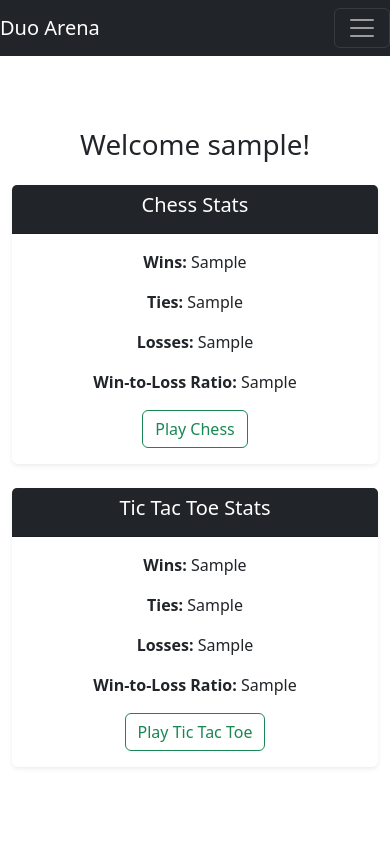
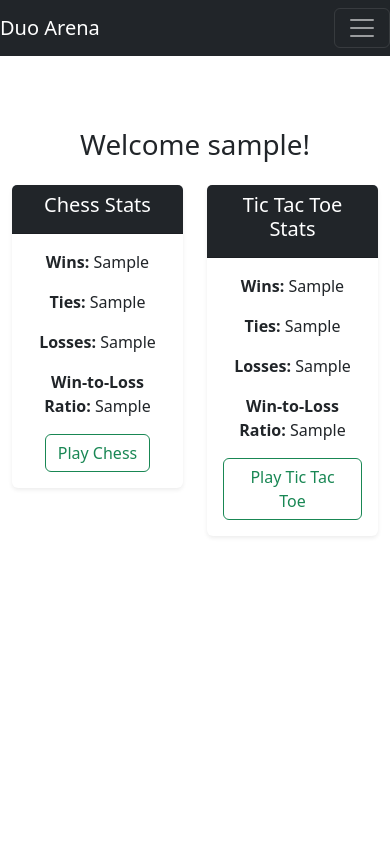
Before and after one commit to Benett-t/Final_Project, a Flask app: template Final_Project/templates/index.html in a window 390 px wide. Run offline with Flask 3, Linux system fonts and the light colour scheme; a user stored in the database is signed in; the template is opened without the code that fills it: most values are stand-ins (such as "Sample title", 1, 10 or a date in 2020); some libraries are stand-ins or nearby versions.

Commit message:
fixed mobiule viefwing

```diff
--- a/Final_Project/static/style.css
+++ b/Final_Project/static/style.css
@@ -65,7 +65,7 @@
 
 body {
 
-    overflow: hidden;
+    overflow: show;
 }
 
 .selected {
--- a/Final_Project/templates/index.html
+++ b/Final_Project/templates/index.html
@@ -10,7 +10,7 @@
 {% if session["user_id"] %}
 <h1 class="my-4">Welcome {{ username }}!</h1>
 <div class="row justify-content-center text-center">
-    <div class="col-md-5 mb-4">
+    <div class="col-6 col-md-5 mb-4">
         <div class="card shadow-sm border-0">
             <div class="card-header bg-dark text-white">
                 <h5>Chess Stats</h5>
@@ -34,7 +34,7 @@
         </div>
     </div>
 
-    <div class="col-md-5 mb-4">
+    <div class="col-6 col-md-5 mb-4">
         <div class="card shadow-sm border-0">
             <div class="card-header bg-dark text-white">
                 <h5>Tic Tac Toe Stats</h5>
```
Also changed, not shown: Final_Project/users.db.
